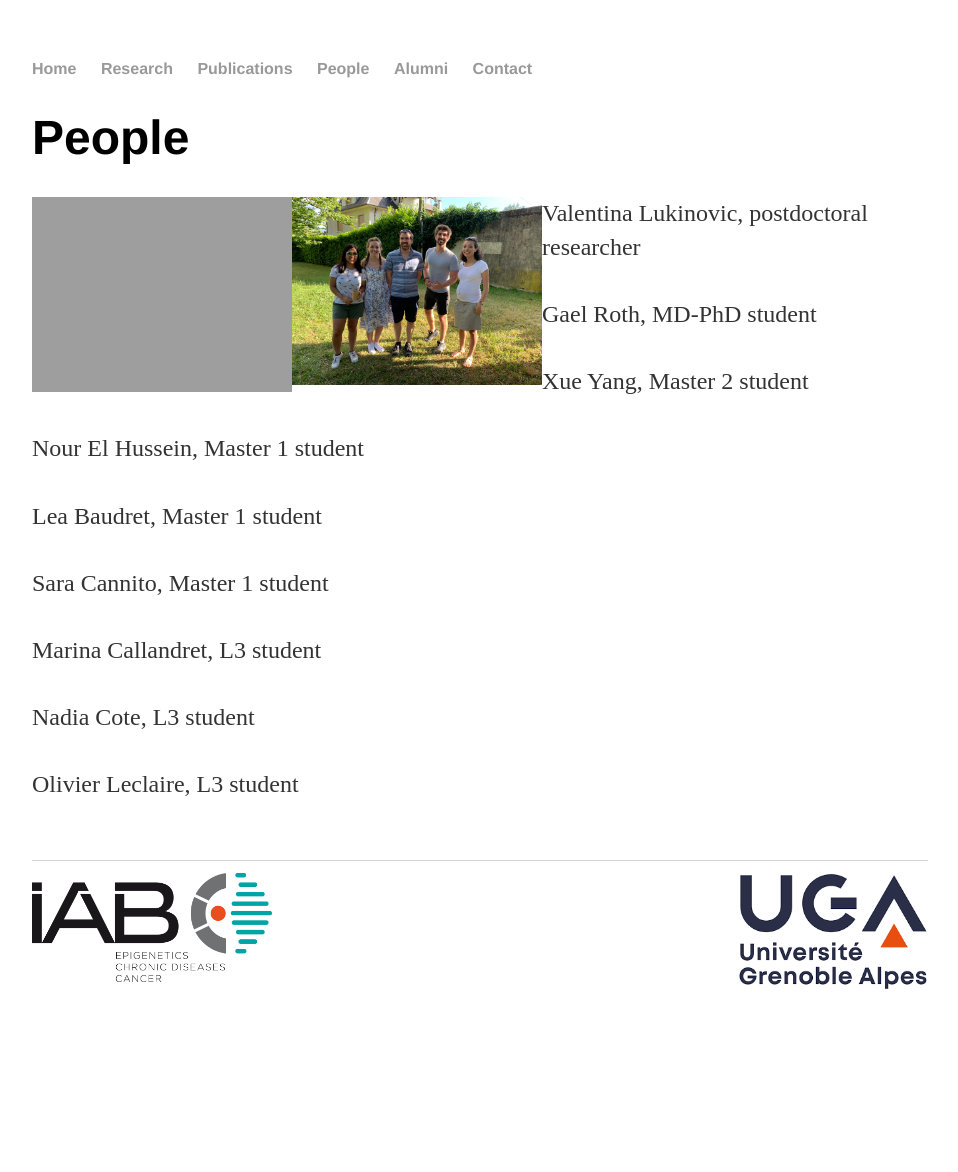
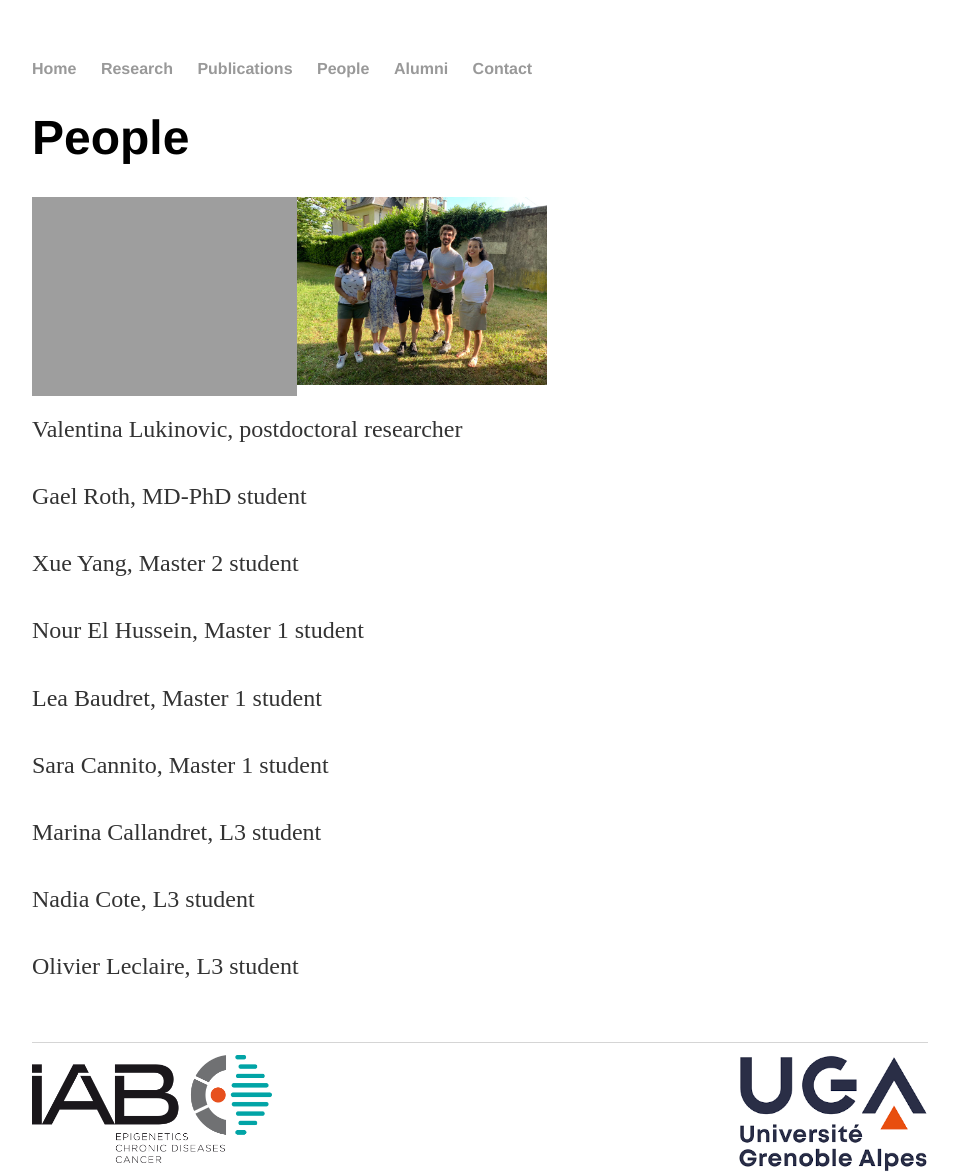
Before and after one commit to Reynoird-Lab/Reynoird-lab.github.io, a Jekyll site: the page built from Alumni/index.html, in a window 1280 px wide. Shown: the whole page, without its empty margins (160-1118 px from the left). Built offline with Jekyll 4.4.1, drawn with Linux system fonts in a browser that asks for light colours; Markdown is read by kramdown in place of the engine named in the settings; before the commit the page ends 990 px from its top, so only the background shows below that.

Commit message:
Update index.html

```diff
--- a/Alumni/index.html
+++ b/Alumni/index.html
@@ -4,7 +4,7 @@ title: People
 ---
 	<h1>{{ page.title }}</h1>
 
-<div><img src="https://reynoird-lab.github.io/Images/3a5902d3-8cbb-4b4c-8285-1d4171cc1603.jpg" title="group1" align="left" width="260" /><img src="https://reynoird-lab.github.io/Images/45d2820b-e824-4515-9070-93c9ee50ccf9.jpg" title="group2" align="left" width="250" /></div>
+<div><img src="https://reynoird-lab.github.io/Images/3a5902d3-8cbb-4b4c-8285-1d4171cc1603.jpg" title="group1" align="left" width="265" /><img src="https://reynoird-lab.github.io/Images/45d2820b-e824-4515-9070-93c9ee50ccf9.jpg" title="group2" width="250" /></div>
 
 <p>
 Valentina Lukinovic, postdoctoral researcher<br><br>
```
